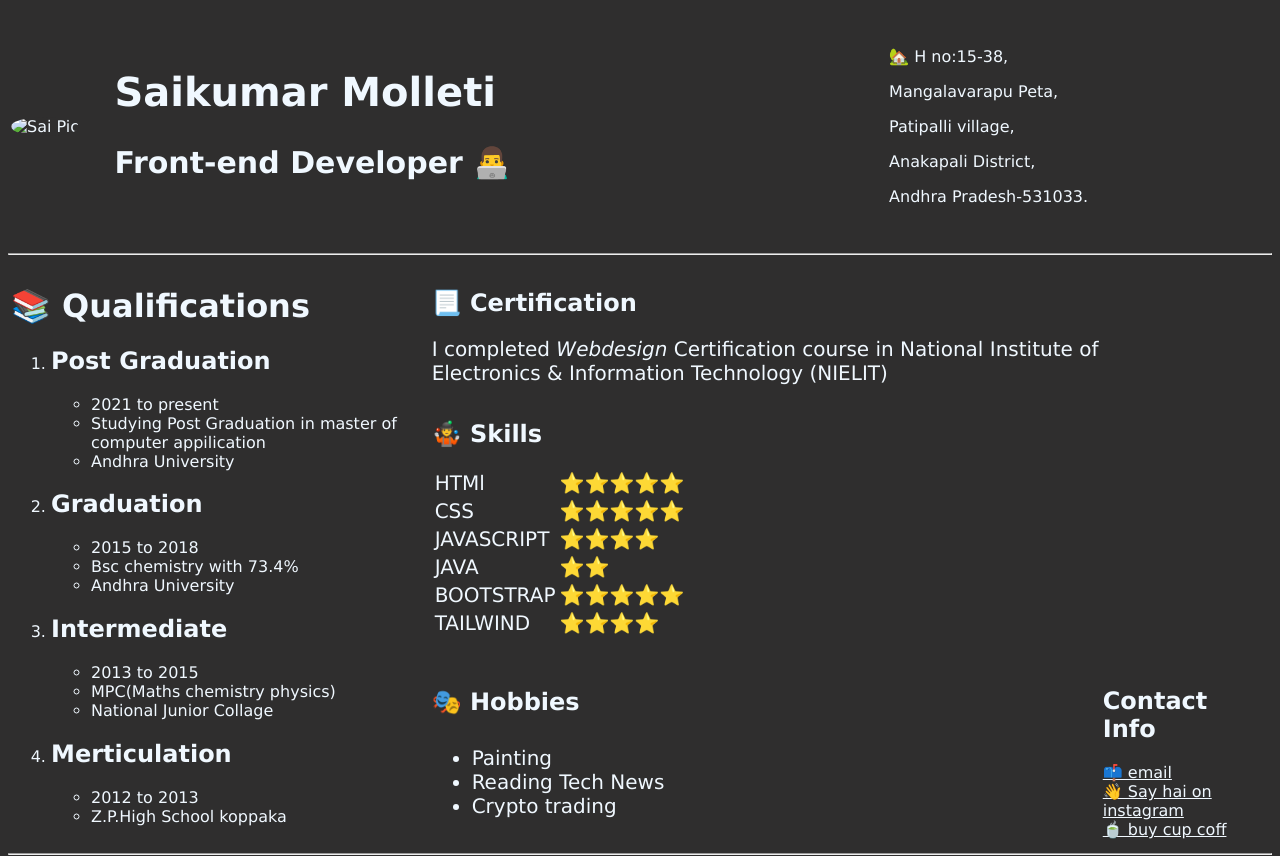
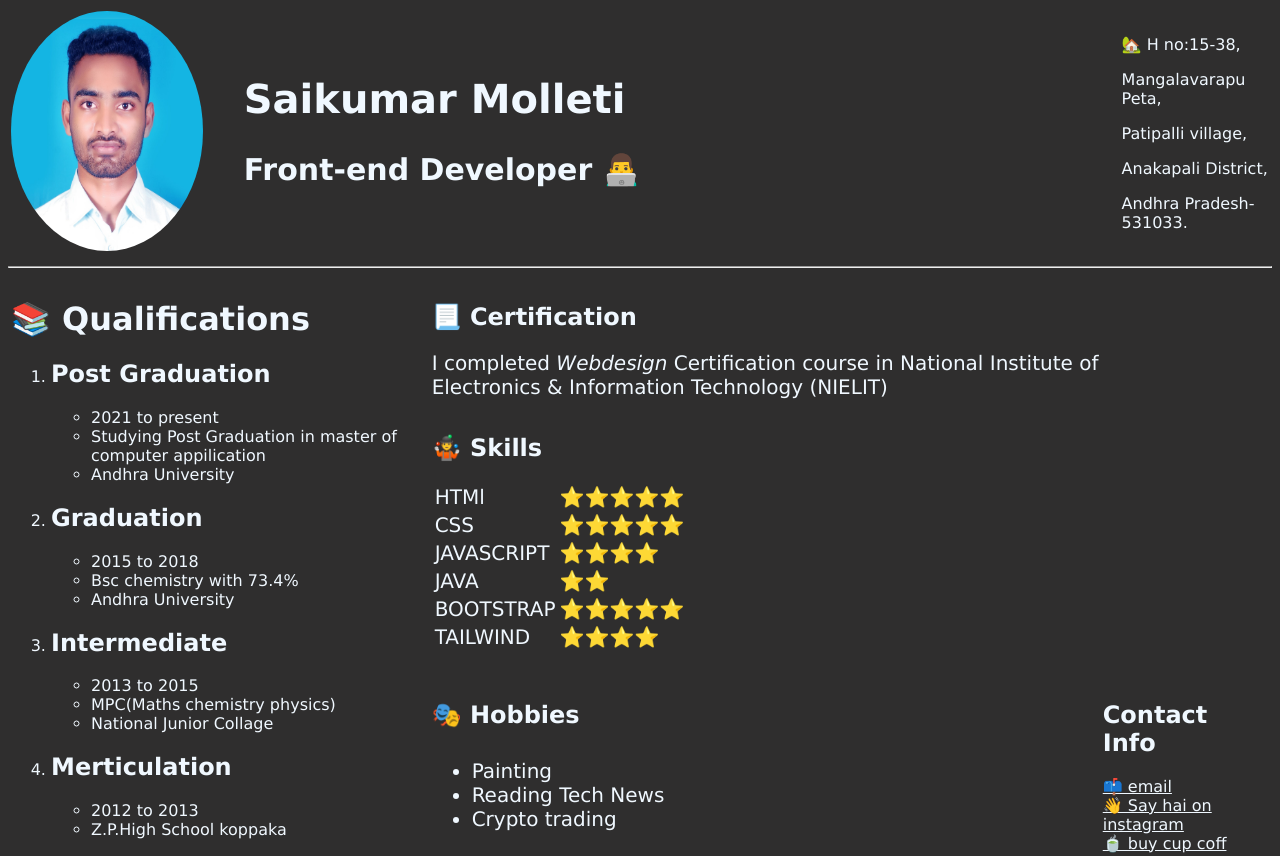
Before and after one commit to saikumarmolleti/Cv, a plain HTML site: page index.html in a window 1280 px wide. Shown: the top 856 px of the page. Drawn offline with Linux system fonts and the light colour scheme; the site is published under a folder, as on GitHub Pages, so addresses that start at the root find nothing.

Commit message:
Update index.html

```diff
--- a/index.html
+++ b/index.html
@@ -11,7 +11,7 @@
     <header>
       <table>
         <tr>
-          <td><img id="mypic" src="/images/Sai.jpg" alt="Sai Pic" /></td>
+          <td><img id="mypic" src="images/Sai.jpg" alt="Sai Pic" /></td>
           <td id="Namelook">
             <h1 style="font-size: 40px">Saikumar Molleti</h1>
             <h3 style="font-size: 30px">
```
